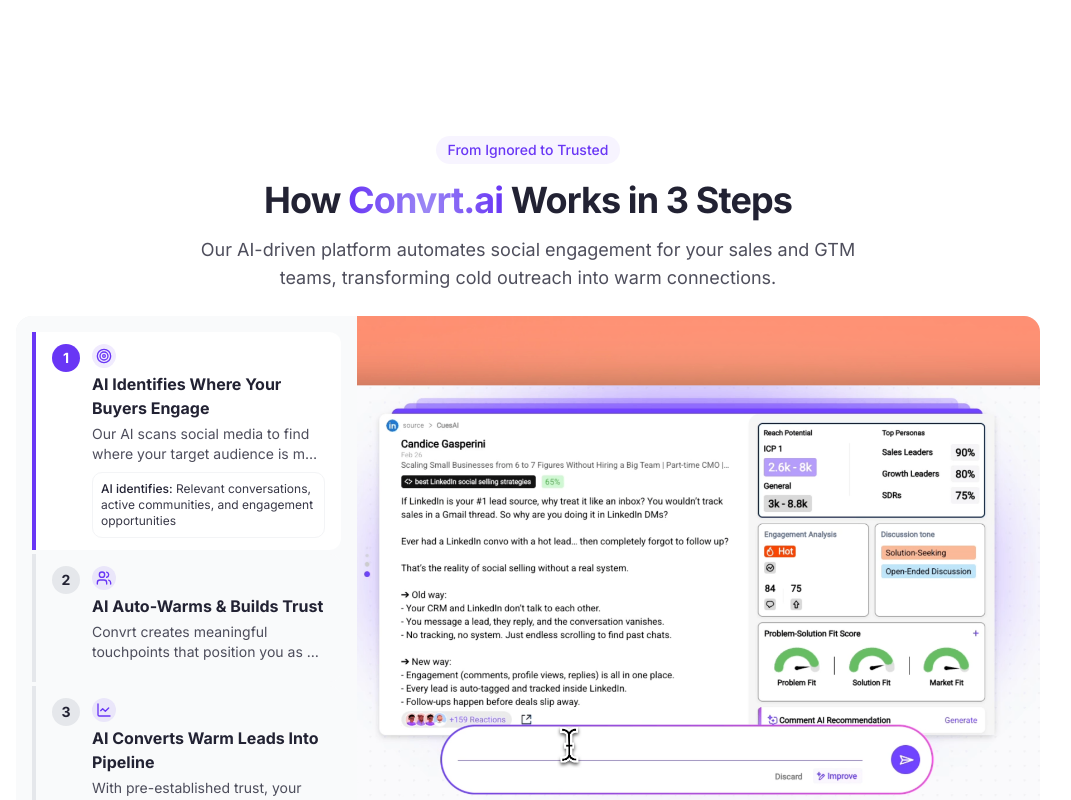
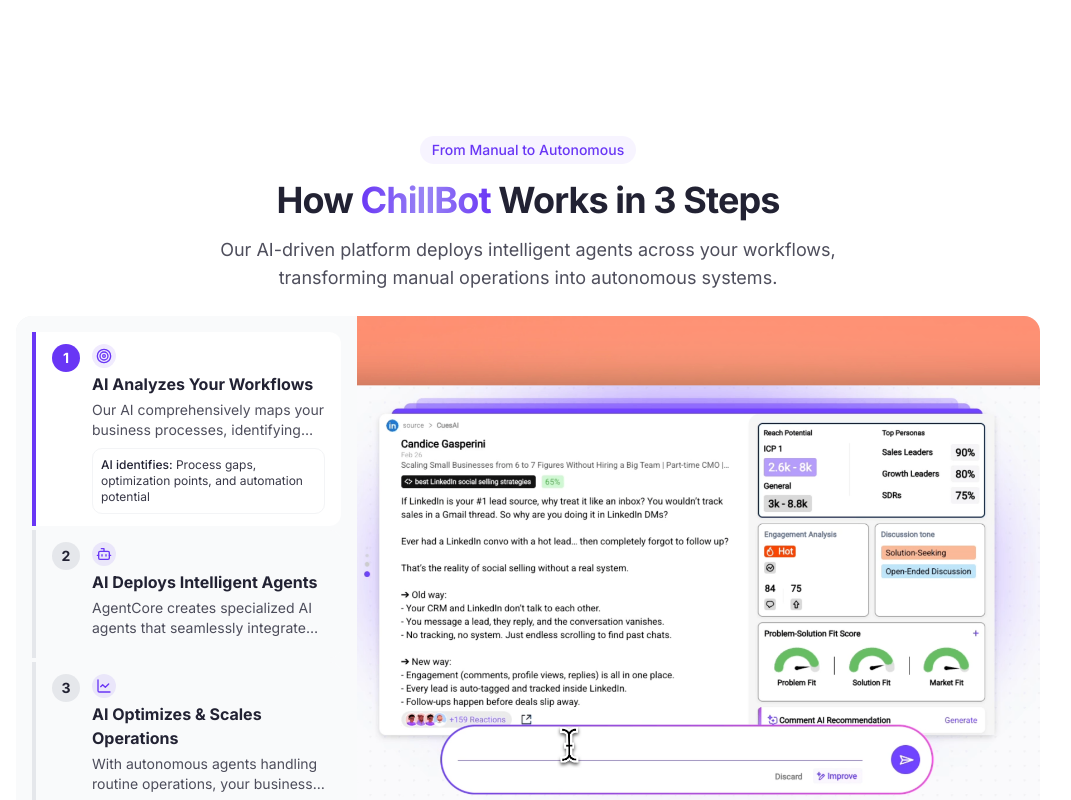
Before and after one commit to CalmNerd/SaaS-Landing-Page, a React (Vite) app: page / in a window 1280 px wide. Shown: the part 2900-3700 px from the top of the page, without its empty margins (112-1183 px from the left). Built offline with nearby package versions, Linux system fonts and the light colour scheme.

Commit message:
docs: work flow

```diff
--- a/src/components/HowItWorks.tsx
+++ b/src/components/HowItWorks.tsx
@@ -1,6 +1,6 @@
 
-import React, { useState } from 'react';
-import { Target, Users, LineChart } from 'lucide-react';
+import { useState } from 'react';
+import { Target, LineChart, Bot } from 'lucide-react';
 import StepContent from './how-it-works/StepContent';
 import { motion } from 'framer-motion';
 
@@ -12,17 +12,17 @@ const HowItWorks = () => {
     {
       id: 1,
       icon: <Target className="w-4 h-4" />,
-      title: "AI Identifies Where Your Buyers Engage",
-      description: "Our AI scans social media to find where your target audience is most active, identifying the exact channels, topics, and content they engage with.",
+      title: "AI Analyzes Your Workflows",
+      description: "Our AI comprehensively maps your business processes, identifying bottlenecks, inefficiencies, and automation opportunities across all operational touchpoints.",
       highlightText: "AI identifies:",
-      highlightDetails: "Relevant conversations, active communities, and engagement opportunities",
+      highlightDetails: "Process gaps, optimization points, and automation potential",
       gifUrl: "/lovable-uploads/50d7bc89-98fd-49a5-b67f-94230c5d3ca5.png"
     },
     {
       id: 2,
-      icon: <Users className="w-4 h-4" />,
-      title: "AI Auto-Warms & Builds Trust",
-      description: "Convrt creates meaningful touchpoints that position you as a trusted advisor by engaging with prospects' content and contributing value.",
+      icon: <Bot className="w-4 h-4" />,
+      title: "AI Deploys Intelligent Agents",
+      description: "AgentCore creates specialized AI agents that seamlessly integrate with your systems, learning your business logic.",
       highlightText: "AI automates:",
       highlightDetails: "Targeted comments, relevant reactions, and personalized interactions",
       gifUrl: "https://api.microlink.io?url=https%3A%2F%2Fgiphy.com%2Fgifs%2Frevolutioncomedy-handshake-revolutioncomedy-icommitcombustion-kFHbqSdogIS0qtX6Pf&embed=true&screenshot=true&meta=false"
@@ -30,8 +30,8 @@ const HowItWorks = () => {
     {
       id: 3,
       icon: <LineChart className="w-4 h-4" />,
-      title: "AI Converts Warm Leads Into Pipeline",
-      description: "With pre-established trust, your outreach achieves 15x higher conversion rates, turning social connections into qualified leads and deals.",
+      title: "AI Optimizes & Scales Operations",
+      description: "With autonomous agents handling routine operations, your business achieves 18x faster execution, perfect accuracy, and unlimited scalability while you focus on strategic growth.",
       highlightText: "AI delivers:",
       highlightDetails: "Warmed leads, engagement analytics, and conversion opportunities",
       gifUrl: "https://api.microlink.io?url=https%3A%2F%2Fgiphy.com%2Fgifs%2Fchart-jtECu4TAPnhbGv2iwx&embed=true&screenshot=true&meta=false"
@@ -47,16 +47,14 @@ const HowItWorks = () => {
       <div className="container-section py-4">
         <div className="max-w-3xl mx-auto text-center mb-6">
           <div className="section-tag">
-            From Ignored to Trusted
+            From Manual to Autonomous
           </div>
           <h2 className="heading-lg text-convrt-dark-blue mb-4">
-            How <span className="gradient-text">Convrt.ai</span> Works in 3 Steps
+            How <span className="gradient-text">ChillBot</span> Works in 3 Steps
           </h2>
           <p className="text-convrt-dark-blue/80 text-lg max-w-2xl mx-auto">
-            Our AI-driven platform automates social engagement for your sales and GTM teams, transforming cold outreach into warm connections.
-          </p>
+            Our AI-driven platform deploys intelligent agents across your workflows, transforming manual operations into autonomous systems.</p>
         </div>
-
         <div className="max-w-5xl mx-auto bg-gray-100 rounded-2xl overflow-hidden">
           <div className="flex flex-col lg:flex-row h-[600px]">
             {/* Steps Section - Now on the left */}
```
